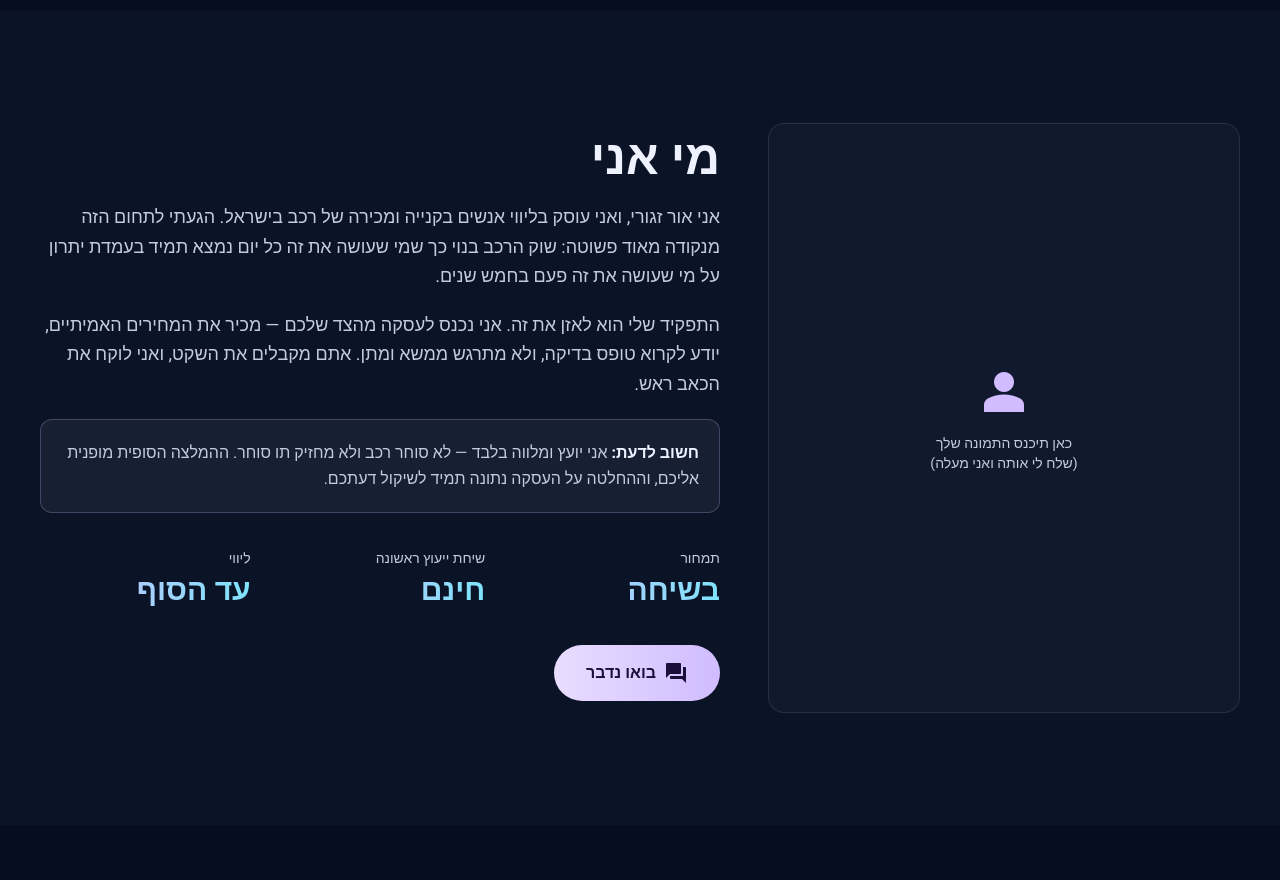
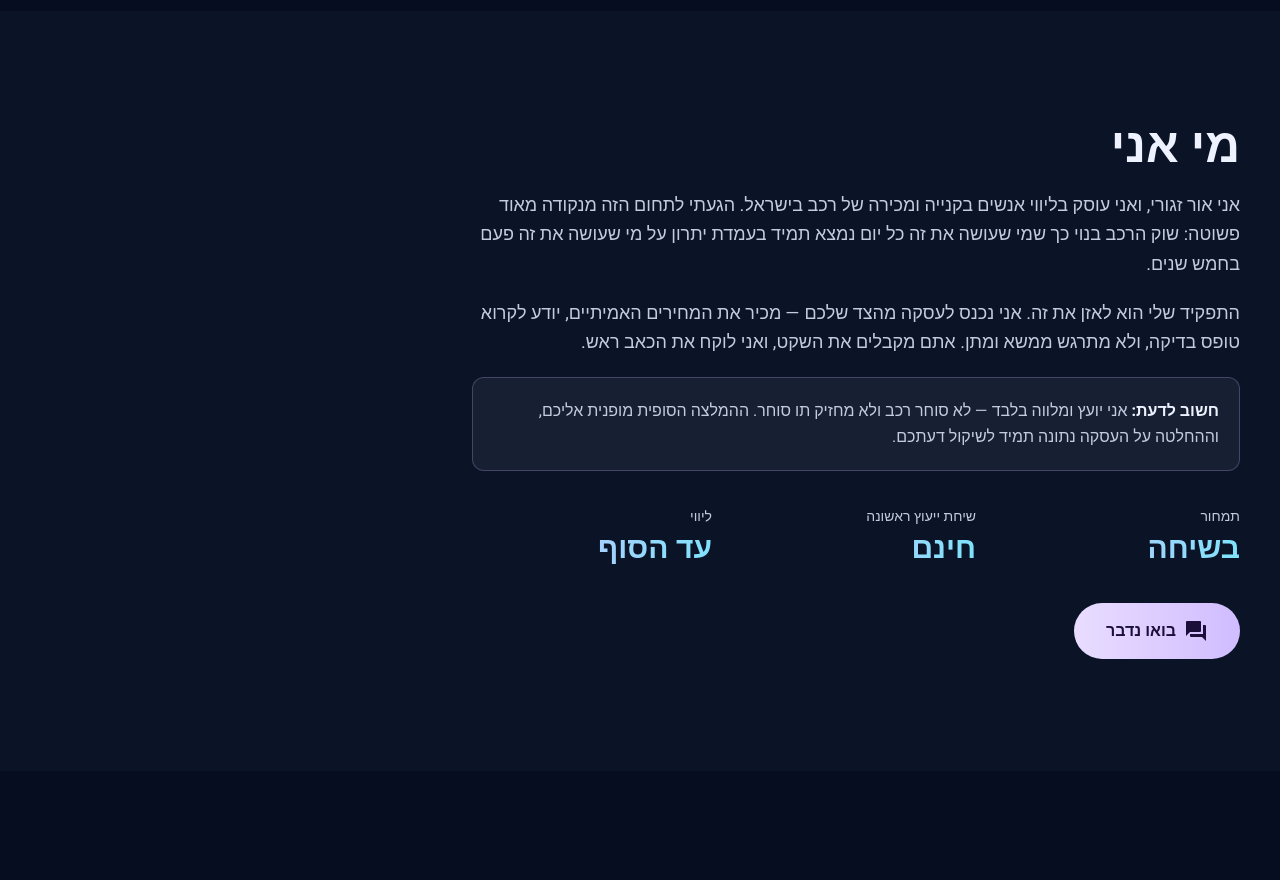
Before and after one commit to YradenShua7/AdvisorCar, a website: page index.html in a window 1280 px wide. Shown: the part 2820-3700 px from the top of the page. Drawn offline with nearby package versions, Linux system fonts and the light colour scheme.

Commit message:
remove photo placeholder from about section per request

```diff
--- a/index.html
+++ b/index.html
@@ -473,16 +473,8 @@
 
 <!-- ============ ABOUT ============ -->
 <section aria-labelledby="about-title" class="py-20 md:py-28 px-5 md:px-10" id="about">
-  <div class="max-w-container mx-auto grid grid-cols-1 lg:grid-cols-12 gap-12 items-center">
-    <div class="lg:col-span-5">
-      <!-- TODO(אור): החלף בתמונה אמיתית שלך — img/or-zaguri.webp -->
-      <div class="glass-panel rounded-2xl aspect-[4/5] flex flex-col items-center justify-center gap-3 text-center p-8">
-        <span aria-hidden="true" class="material-symbols-outlined text-6xl text-electric-violet">person</span>
-        <p class="text-on-surface-variant text-sm">כאן תיכנס התמונה שלך<br/>(שלח לי אותה ואני מעלה)</p>
-      </div>
-    </div>
-
-    <div class="lg:col-span-7 flex flex-col gap-5">
+  <div class="max-w-container mx-auto">
+    <div class="max-w-3xl flex flex-col gap-5">
       <h2 class="text-3xl md:text-5xl font-black" id="about-title">מי אני</h2>
       <p class="text-lg text-on-surface-variant leading-relaxed">
         אני אור זגורי, ואני עוסק בליווי אנשים בקנייה ומכירה של רכב בישראל. הגעתי לתחום
```
